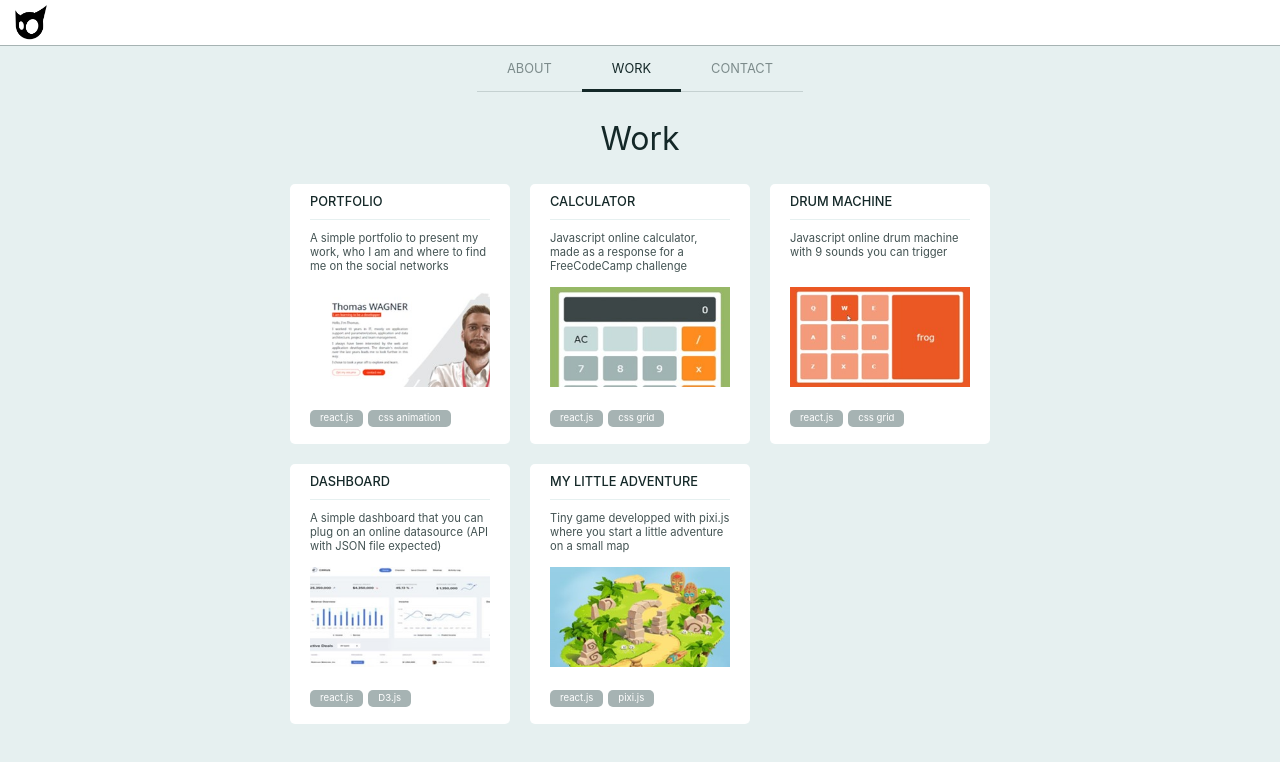
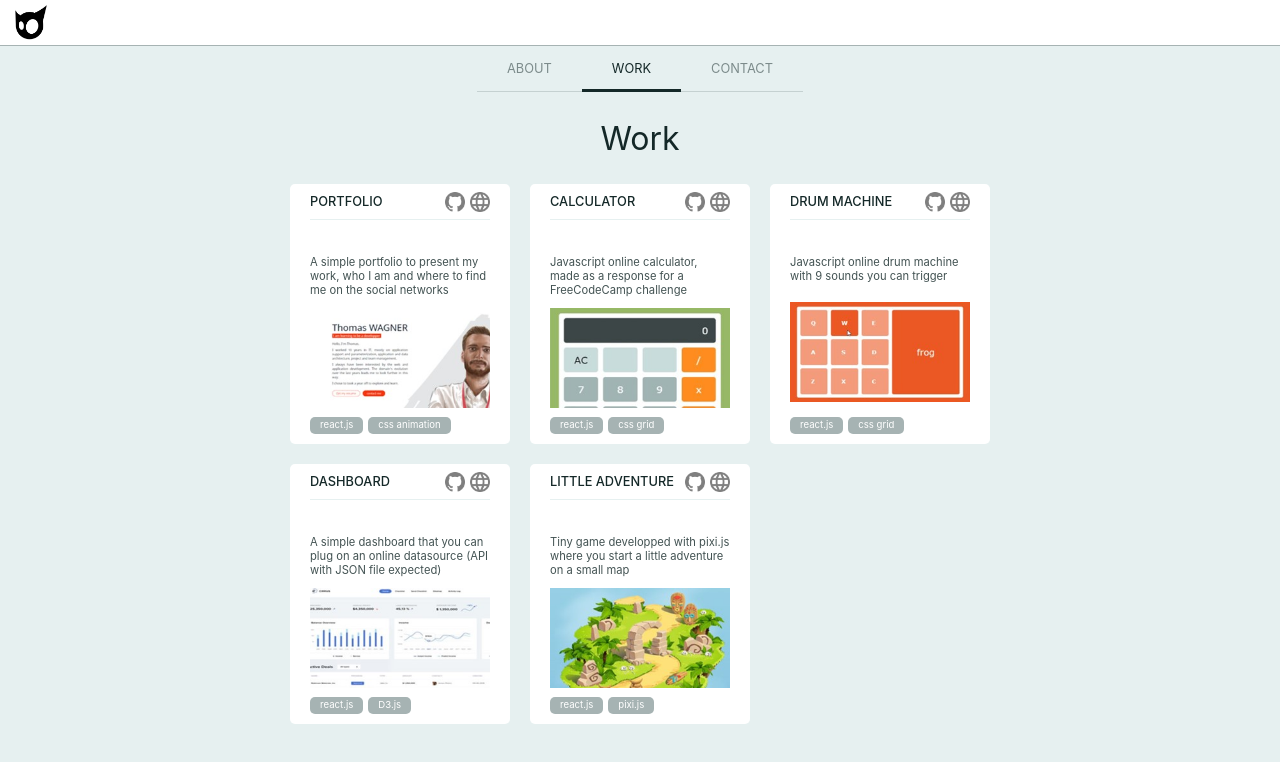
Before and after one commit to gnomeWarthas/Presente, a React (Create React App) app: page / in a window 1280 px wide. Both pictures are taken after a click on the item "WORK". Shown: the top 762 px of the page. Built offline with nearby package versions, Linux system fonts and the light colour scheme.

Commit message:
change: link to github and live demo on each card

```diff
--- a/src/App.css
+++ b/src/App.css
@@ -132,6 +132,21 @@ section h1{
 .card li:nth-child(1){
   margin-left:0px;
 }
+#links {
+  align-self: flex-end;
+  position:relative;
+  top:-28px;
+}
+#links img {
+  max-width: 20px;
+  opacity: 0.5;
+}
+#links img:hover {
+  opacity:1;
+}
+#links > a {
+  margin-left:5px;
+}
 /** ANIMATIONS **/
 @keyframes cardPick{
   0% {
--- a/src/App.js
+++ b/src/App.js
@@ -107,7 +107,7 @@ const Work = (props) => {
   // Projects
   const projectList = props.content.map(x=>{
     return(
-      <Card id={x.id} key={x.id} name={x.name} image={x.image} description={x.description} stack={x.stack.map((a,n)=><li key={n}>{a}</li>)} />
+      <Card id={x.id} key={x.id} name={x.name} image={x.image} description={x.description} linkGithub={x.linkGithub} linkLive={x.linkLive} stack={x.stack.map((a,n)=><li key={n}>{a}</li>)} />
     )
   })
   return (
@@ -120,6 +120,10 @@ const Card = (props) => {
   return(
     <div id={props.id} className='card'>
       <h2>{props.name}</h2>
+      <div id="links">
+        <a href={props.linkGithub} alt='View code' target='_blank' rel="noopener noreferrer"><img src='./img/icon-github.png' alt=''/></a>
+        <a href={props.linkLive} alt="Live demo" target='_blank' rel="noopener noreferrer"><img src='./img/icon-web.png' alt='' /></a>
+      </div>
       <p>{props.description}</p>
       <img src={props.image} alt={props.name} />
       <ul>
--- a/src/projects.js
+++ b/src/projects.js
@@ -4,6 +4,8 @@ const projects=[
       image:'./img/portfolio.jpg',
       name:'Portfolio',
       description:'A simple portfolio to present my work, who I am and where to find me on the social networks',
+      linkGithub:'https://github.com/gnomeWarthas/portfolio',
+      linkLive:'https://master.d16nv120z5jzj1.amplifyapp.com/',
       stack:['react.js', 'css animation']
     },
     {
@@ -11,6 +13,8 @@ const projects=[
       image:'./img/calculator.jpg',
       name:'Calculator',
       description:'Javascript online calculator, made as a response for a FreeCodeCamp challenge',
+      linkGithub:'https://github.com/gnomeWarthas/reactCalculator',
+      linkLive:'https://master.ddeb8i7tiiqyq.amplifyapp.com/',
       stack:['react.js', 'css grid']
     },
     {
@@ -18,19 +22,25 @@ const projects=[
       image:'./img/drummachine.jpg',
       name:'Drum machine',
       description:'Javascript online drum machine with 9 sounds you can trigger',
+      linkGithub:'https://github.com/gnomeWarthas/drumMachine',
+      linkLive:'https://master.dm4s0zkzc9ybr.amplifyapp.com/',
       stack:['react.js', 'css grid']
     },
     {
       id:4,
       image:'./img/dashboard.jpg',
       name:'Dashboard',
+      linkGithub:'',
+      linkLive:'',
       description:'A simple dashboard that you can plug on an online datasource (API with JSON file expected)',
       stack:['react.js', 'D3.js']
     },
     {
       id:5,
       image:'./img/mylittleadventure.jpg',
-      name:'My little adventure',
+      name:'Little adventure',
+      linkGithub:'',
+      linkLive:'',
       description:'Tiny game developped with pixi.js where you start a little adventure on a small map',
       stack:['react.js', 'pixi.js']
     }
```
Also changed, not shown: public/img/icon-github.png (added), public/img/icon-web.png (added).
